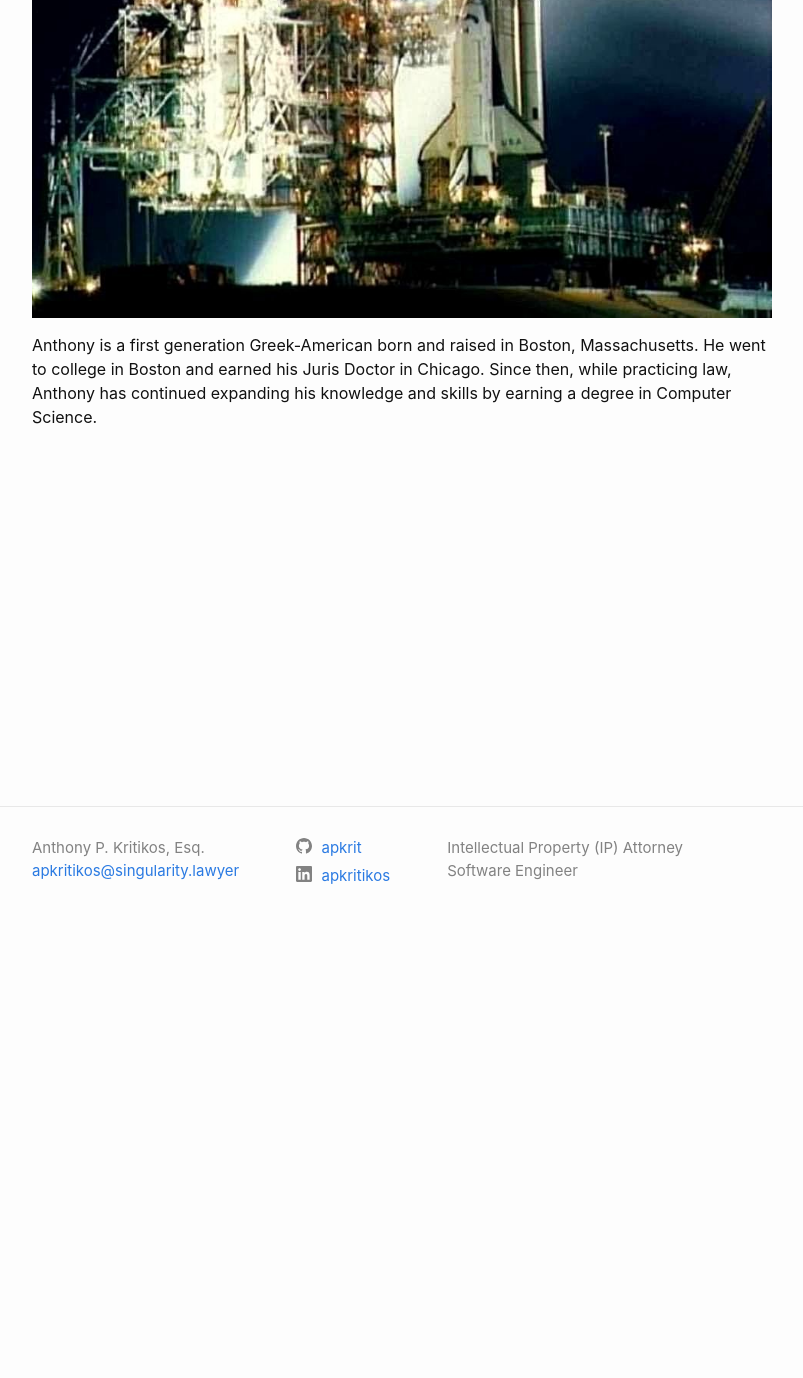
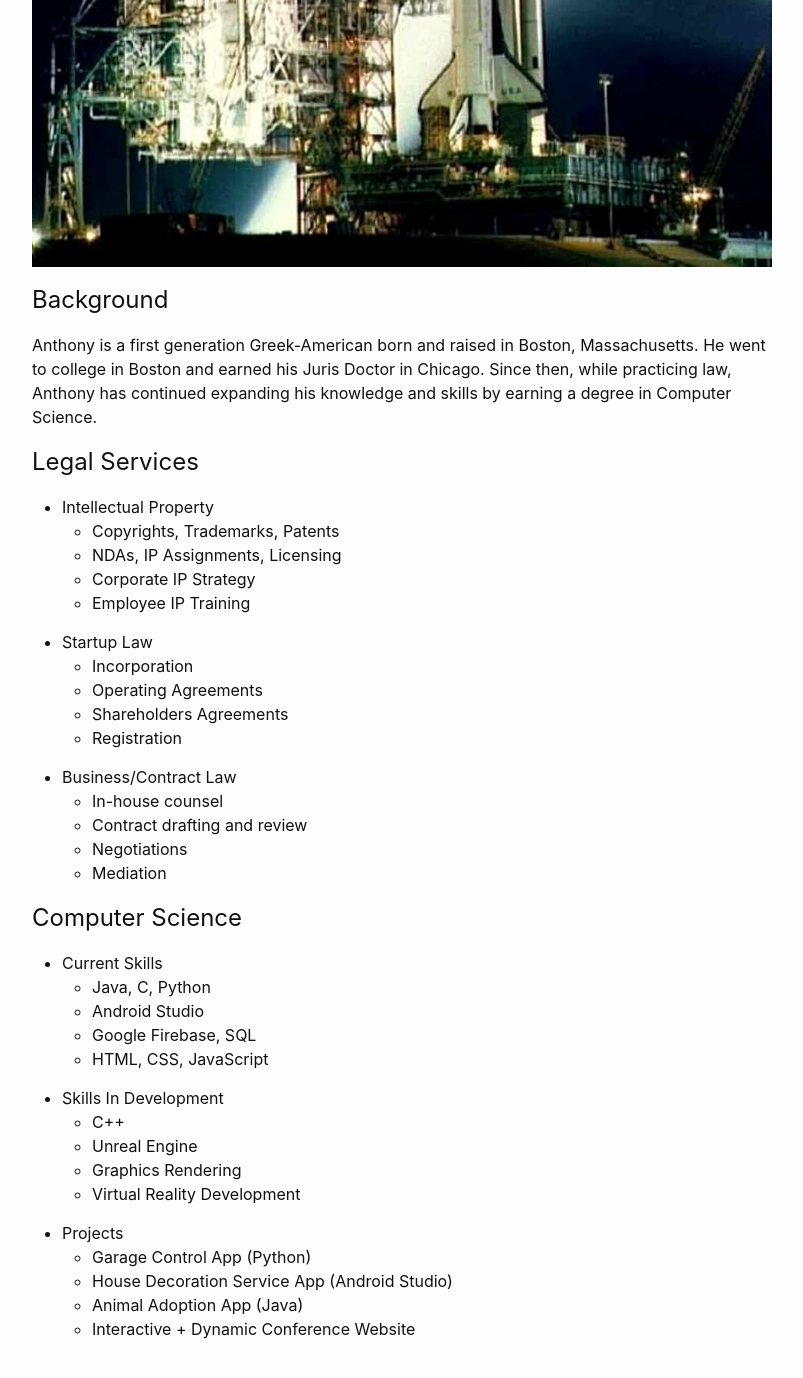
Before and after one commit to apkrit/apkrit.github.io, a Jekyll site: the page built from about.md, in a window 1280 px wide and 1400 px high, scrolled down 453 px. Shown: the top 1378 px of the window, without its empty margins (238-1041 px from the left). Built offline with Jekyll 4.4.1, drawn with Linux system fonts in a browser that asks for light colours; some of the changed text lies outside the part shown.

Commit message:
Added law + CS content to home page

```diff
--- a/about.md
+++ b/about.md
@@ -1,11 +1,62 @@
 ---
 layout: page
-title: About
+title: About Anthony
 permalink: /about
 ---
 
-<h1>About Anthony</h1>
-
 ![homesplash]({{ site.url }}/assets/images/img2.jpg)
 
+
+<h1>Background</h1>
+
 <p>Anthony is a first generation Greek-American born and raised in Boston, Massachusetts. He went to college in Boston and earned his Juris Doctor in Chicago. Since then, while practicing law, Anthony has continued expanding his knowledge and skills by earning a degree in Computer Science.</p>
+
+<h1>Legal Services</h1>
+<ul>
+  <li>Intellectual Property</li>
+  <ul>
+    <li>Copyrights, Trademarks, Patents</li>
+    <li>NDAs, IP Assignments, Licensing</li>
+    <li>Corporate IP Strategy</li>
+    <li>Employee IP Training</li>
+  </ul>
+  <li>Startup Law</li>
+  <ul>
+    <li>Incorporation</li>
+    <li>Operating Agreements</li>
+    <li>Shareholders Agreements</li>
+    <li>Registration</li>
+  </ul>
+  <li>Business/Contract Law</li>
+  <ul>
+    <li>In-house counsel</li>
+    <li>Contract drafting and review</li>
+    <li>Negotiations</li>
+    <li>Mediation</li>
+  </ul>
+</ul>
+
+<h1>Computer Science</h1>
+<ul>
+  <li>Current Skills</li>
+  <ul>
+    <li>Java, C, Python</li>
+    <li>Android Studio</li>
+    <li>Google Firebase, SQL</li>
+    <li>HTML, CSS, JavaScript</li>
+  </ul>
+  <li>Skills In Development</li>
+  <ul>
+    <li>C++</li>
+    <li>Unreal Engine</li>
+    <li>Graphics Rendering</li>
+    <li>Virtual Reality Development</li>
+  </ul>
+  <li>Projects</li>
+  <ul>
+    <li>Garage Control App (Python)</li>
+    <li>House Decoration Service App (Android Studio)</li>
+    <li>Animal Adoption App (Java)</li>
+    <li>Interactive + Dynamic Conference Website</li>
+  </ul>
+</ul>
```
